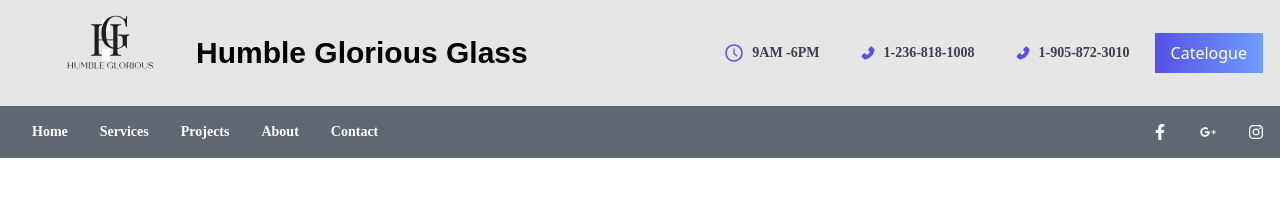
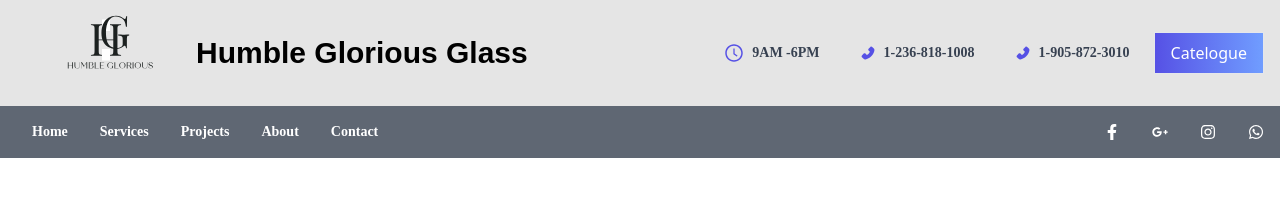
Before and after one commit to vermashiva12/rishav-website, a React (Create React App) app: page /services/custom in a window 1280 px wide. Shown: the top 214 px of the page. Built offline with nearby package versions, Linux system fonts and the light colour scheme.

Commit message:
Whatsapp link Missing

```diff
--- a/src/components/NavbarServices.jsx
+++ b/src/components/NavbarServices.jsx
@@ -1,5 +1,5 @@
 import React, {useState} from 'react';
-import {FaBars,FaFacebookF,FaFacebook,FaInstagram,FaGooglePlusG} from 'react-icons/fa';
+import {FaBars,FaFacebookF,FaFacebook,FaInstagram,FaWhatsapp,FaGooglePlusG} from 'react-icons/fa';
 import {HiOutlineMail} from 'react-icons/hi'
 import {BsFillPersonLinesFill} from 'react-icons/bs'
 import Cl from '../assets/catelogue.pdf'
@@ -45,6 +45,9 @@ const NavbarServices = () => {
         <a rel="noreferrer" href='https://www.instagram.com/humble_glorious/?igshid=YmMyMTA2M2Y%3D'target= "_blank" >
         <FaInstagram className='mx-4'/>
         </a>
+        <a rel="noreferrer" href='https://www.instagram.com/humble_glorious/?igshid=YmMyMTA2M2Y%3D'target= "_blank" >
+        <FaWhatsapp className='mx-4'/>
+        </a>
     </div>
     {/** HameBurguer Icon */}
     <div onClick={handleNav}  className='sm:hidden z-10 '>
@@ -85,6 +88,7 @@ const NavbarServices = () => {
                      href='https://www.instagram.com/humble_glorious/?igshid=YmMyMTA2M2Y%3D' rel="noreferrer" target='_blank'>
                         Instagram <FaInstagram  size={30}/>
                     </a>
+
                 </li>
                 <li className='w-[160px] h-[60px] flex justify-between items-center  ml-[-100px] hover:ml-[-10px] duration-300 bg-green-600'>
                     <a className='flex justify-between items-center w-full text-white'
```
